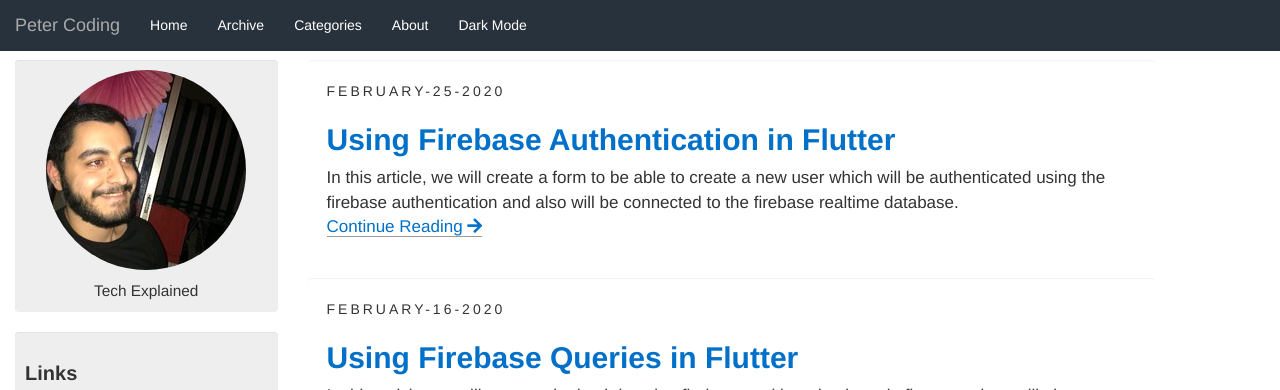
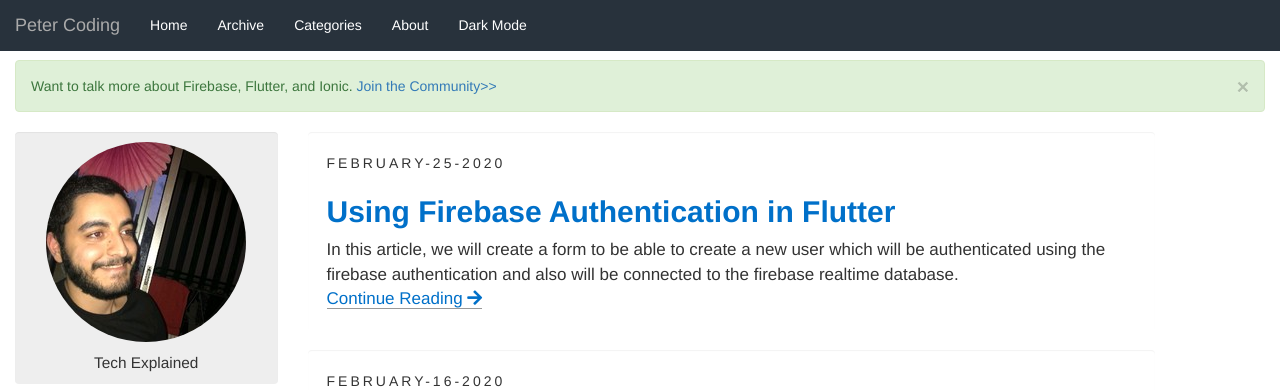
Before and after one commit to aximilli1212/peterhdd.github.io, a Jekyll site: the page built from index.html, in a window 1280 px wide and 900 px high, cut to the strip 0-390 px from the top of the window. Built offline with Jekyll 4.4.1, drawn with Linux system fonts in a browser that asks for light colours; nearby versions of some CDN libraries; the list of posts is cut into pages by our own code; comment, search, counter and statistics services are not loaded.

Commit message:
update banner

```diff
--- a/_includes/head.html
+++ b/_includes/head.html
@@ -120,5 +120,11 @@
                   </ul>
               </div>
           </div>
+          <div class="alert alert-success" role="alert">
+            Want to talk more about Firebase, Flutter, and Ionic. <a href="https://talkcode.dev/">Join the Community>></a>
+            <button type="button" class="close" data-dismiss="alert" aria-label="Close">
+              <span aria-hidden="true">&times;</span>
+            </button>
+          </div>
       </div>
   </div>
```
